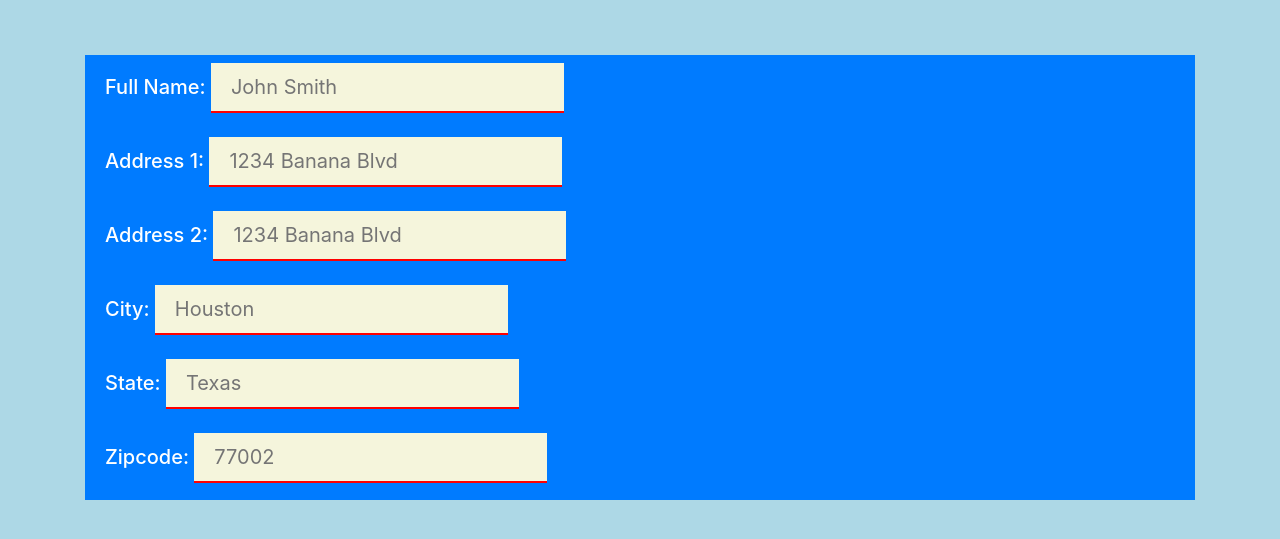
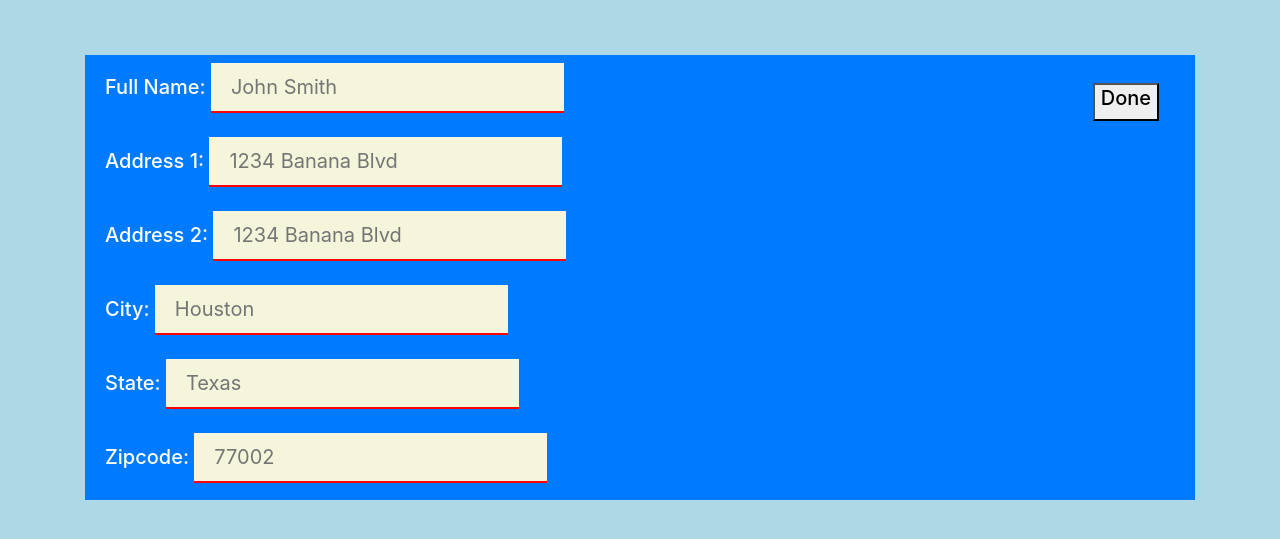
Before and after one commit to Local-Coding-Buddy/Group-12-COSC4353, a Django app: page /profile_management/ in a window 1280 px wide. Shown: the part 56-595 px from the top of the page. Run offline with Django 3.2, Linux system fonts and the light colour scheme; some libraries are stand-ins or nearby versions.

Commit message:
Added Done Button to Profile_management

```diff
--- a/FuelRatePrediction/FuelRatePredSys/templates/FuelRatePredSys/profile_management.html
+++ b/FuelRatePrediction/FuelRatePredSys/templates/FuelRatePredSys/profile_management.html
@@ -38,6 +38,11 @@
 
         <main role="main" class="container">
             <div class="info">
+              <aside id = "edit_button">
+                <a class="nav-item nav-link" href="/profile">
+                    <button ><h5>Done</h5></button>
+                 </a>
+             </aside>
                 <h5 id="prof_Full_Name">Full Name:
                   <input id="Full_Name" type="text" placeholder="John Smith">
                 </h5>
```
